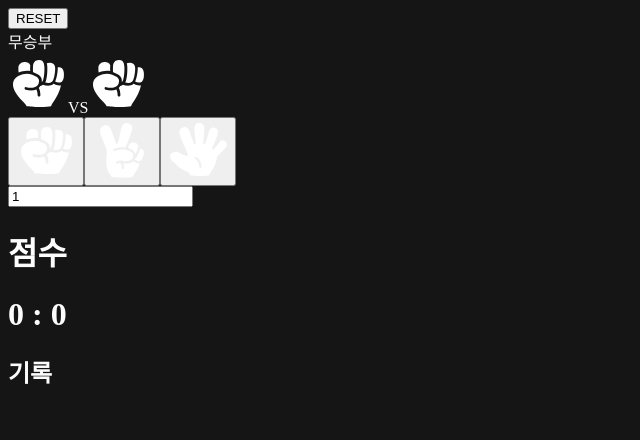
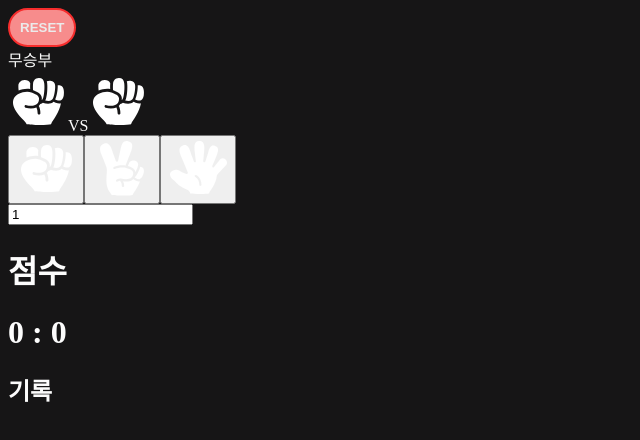
Before and after one commit to loonatiq/react_practice2, a React (Create React App) app: page / in a window 1280 px wide. Shown: the top 440 px of the page, without its empty margins (0-640 px from the left). Built offline with nearby package versions, Linux system fonts and the light colour scheme.

Commit message:
addCss1stTry

```diff
--- a/src/App.js
+++ b/src/App.js
@@ -3,6 +3,7 @@ import HandIcon from "./HandIcon";
 import HandButton from './HandButton';
 import Button from './Button';
 import { compareHand, generateRandomHand } from './utils';
+
 
 const INIT_VALUE = 'rock';
 
--- /dev/null
+++ b/src/Button.css
@@ -0,0 +1,8 @@
+.Buttons {
+  color: #ebebeb;
+  background-color: #f78c8c;
+  font-weight: bold;
+  border-radius: 20px;
+  border: solid 2px #f72d2d;
+  padding: 10px;
+}
--- a/src/Button.js
+++ b/src/Button.js
@@ -1,7 +1,8 @@
+import './Button.css';
 
 function Button({ children, onClick }){
 return(
-  <button onClick={onClick}>{ children }</button>
+  <button className='Buttons' onClick={ onClick }>{ children }</button>
 );
 }
 
--- /dev/null
+++ b/src/HandButton.css
@@ -0,0 +1,3 @@
+.HandButtons {
+  background-color: #87f3a7;
+}
--- a/src/HandButton.js
+++ b/src/HandButton.js
@@ -1,10 +1,11 @@
 import HandIcon from './HandIcon';
+import './HandButton.css';
 
 function HandButton({ value, onClick }){
   const handleClick = () => onClick(value);
   return(
   <button onClick = { handleClick }>
-    <HandIcon value = { value } />
+    <HandIcon className = 'HandButtons' value = { value } />
   </button>
   );
 }
```
